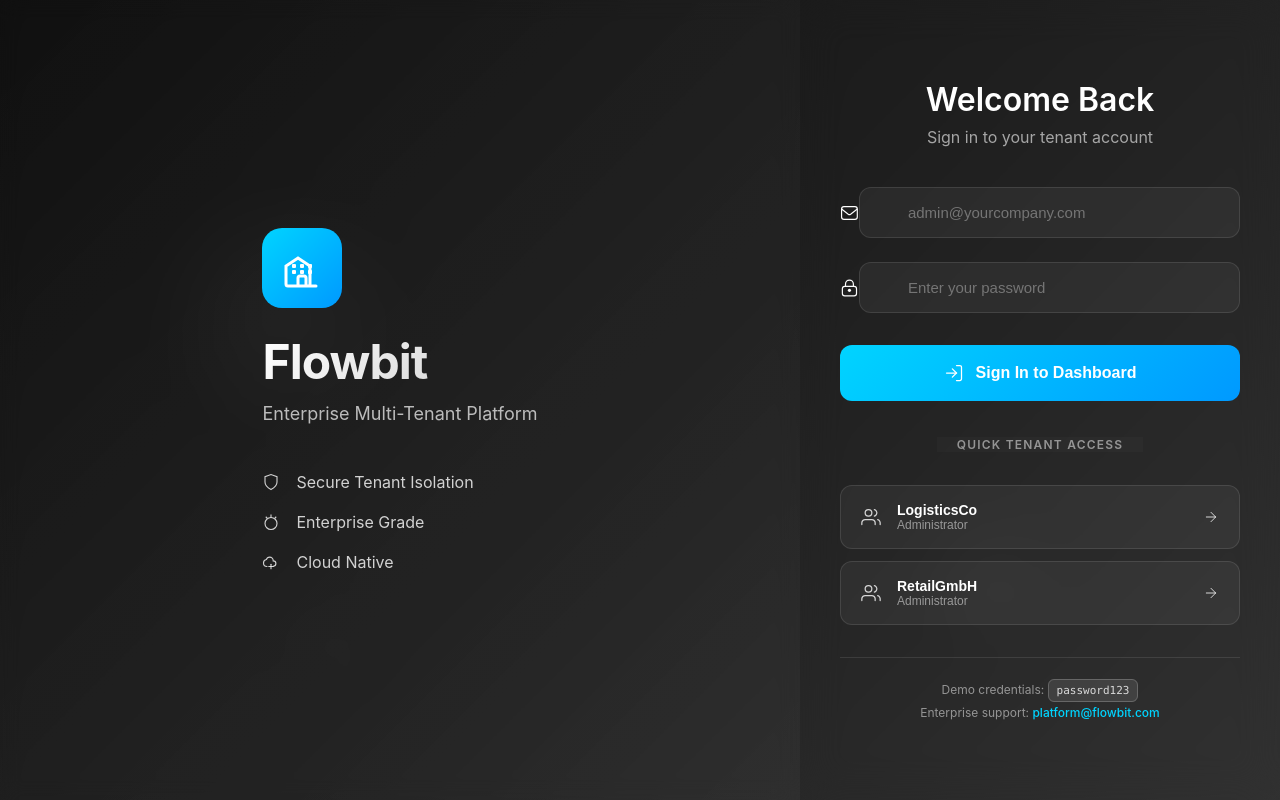
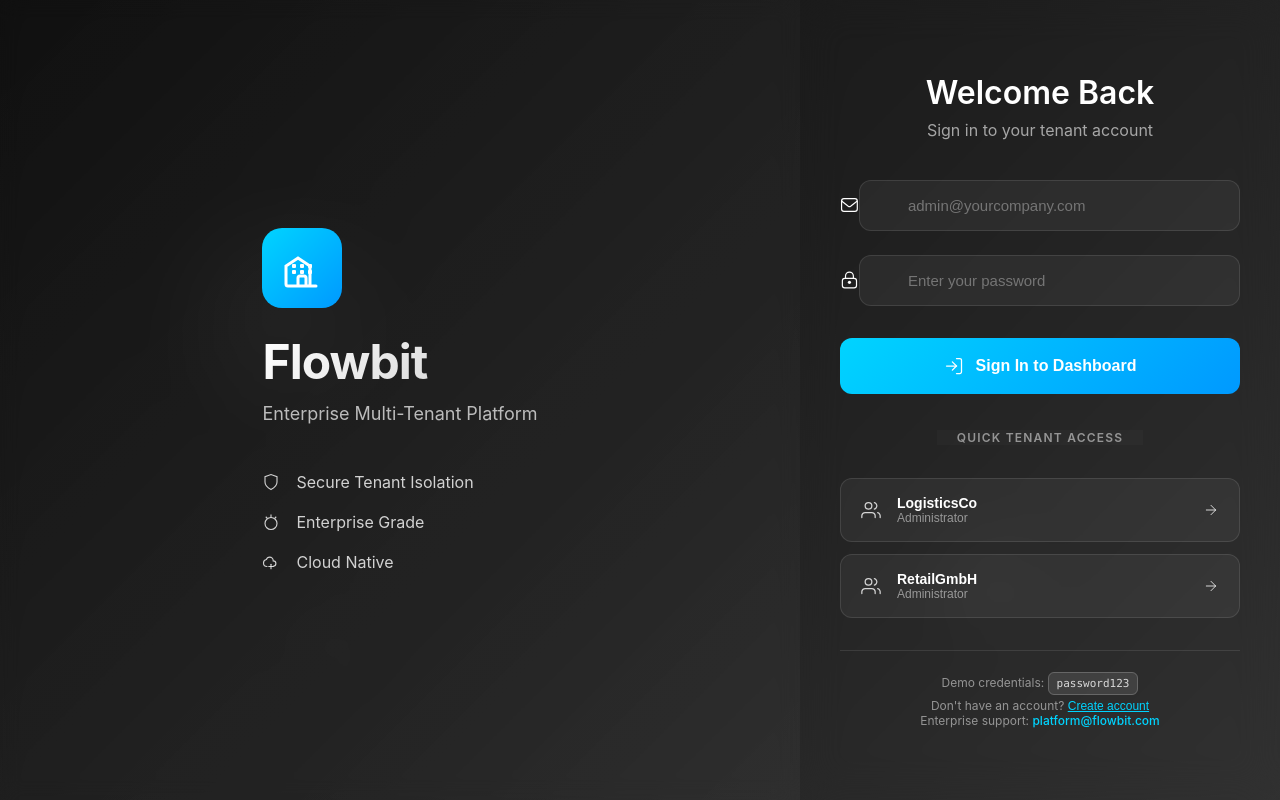
Before and after one commit to BitGladiator/flowbit-platform, a React app in the folder packages/shell/: page /login in a window 1280 px wide. Built offline with nearby package versions, Linux system fonts and the light colour scheme; no server answers.

Commit message:
Added register endpoint to login page

```diff
--- a/packages/shell/src/components/Auth/Login.jsx
+++ b/packages/shell/src/components/Auth/Login.jsx
@@ -7,7 +7,11 @@ export default function Login() {
   const [password, setPassword] = useState("");
   const [error, setError] = useState("");
   const [loading, setLoading] = useState(false);
+  const [isRegister, setIsRegister] = useState(false);
+  const [name, setName] = useState("");
+  const [confirmPassword, setConfirmPassword] = useState("");
   const { login } = useAuth();
+
   const navigate = useNavigate();
 
   const handleSubmit = async (e) => {
@@ -15,14 +19,16 @@ export default function Login() {
     setError("");
     setLoading(true);
 
-    const result = await login(email, password);
-
-    if (result.success) {
-      navigate("/dashboard");
+    if (isRegister) {
+      if (password !== confirmPassword) {
+        setError("Passwords don't match");
+        setLoading(false);
+        return;
+      }
+      const result = await register(name, email, password);
     } else {
-      setError(result.error);
+      const result = await login(email, password);
     }
-
     setLoading(false);
   };
 
@@ -87,7 +93,21 @@ export default function Login() {
                   />
                 </div>
               </div>
-
+              {isRegister && (
+                <div style={styles.inputGroup}>
+                  <div style={styles.inputContainer}>
+                    <UserIcon />
+                    <input
+                      type="text"
+                      value={name}
+                      onChange={(e) => setName(e.target.value)}
+                      style={styles.input}
+                      placeholder="Full Name"
+                      required={isRegister}
+                    />
+                  </div>
+                </div>
+              )}
               <div style={styles.inputGroup}>
                 <div style={styles.inputContainer}>
                   <LockIcon />
@@ -101,7 +121,21 @@ export default function Login() {
                   />
                 </div>
               </div>
-
+              {isRegister && (
+                <div style={styles.inputGroup}>
+                  <div style={styles.inputContainer}>
+                    <LockIcon />
+                    <input
+                      type="password"
+                      value={confirmPassword}
+                      onChange={(e) => setConfirmPassword(e.target.value)}
+                      style={styles.input}
+                      placeholder="Confirm Password"
+                      required={isRegister}
+                    />
+                  </div>
+                </div>
+              )}
               {error && (
                 <div style={styles.error}>
                   <AlertIcon />
@@ -121,12 +155,12 @@ export default function Login() {
                 {loading ? (
                   <>
                     <LoadingSpinner />
-                    Authenticating...
+                    {isRegister ? "Creating Account..." : "Authenticating..."}
                   </>
                 ) : (
                   <>
                     <LoginIcon />
-                    Sign In to Dashboard
+                    {isRegister ? "Create Account" : "Sign In to Dashboard"}
                   </>
                 )}
               </button>
@@ -164,6 +198,18 @@ export default function Login() {
             <div style={styles.footer}>
               <p style={styles.hint}>
                 Demo credentials: <code style={styles.code}>password123</code>
+              </p>
+              <p style={styles.support}>
+                {isRegister
+                  ? "Already have an account? "
+                  : "Don't have an account? "}
+                <button
+                  type="button"
+                  onClick={() => setIsRegister(!isRegister)}
+                  style={styles.linkButton}
+                >
+                  {isRegister ? "Sign in" : "Create account"}
+                </button>
               </p>
               <p style={styles.support}>
                 Enterprise support:{" "}
@@ -426,7 +472,28 @@ const ArrowIcon = () => (
     />
   </svg>
 );
-
+const UserIcon = () => (
+  <svg
+    width="20"
+    height="20"
+    viewBox="0 0 24 24"
+    fill="none"
+    xmlns="http://www.w3.org/2000/svg"
+  >
+    <path
+      d="M20 21V19C20 16.7909 18.2091 15 16 15H8C5.79086 15 4 16.7909 4 19V21"
+      stroke="currentColor"
+      strokeWidth="1.5"
+      strokeLinecap="round"
+    />
+    <path
+      d="M12 11C14.2091 11 16 9.20914 16 7C16 4.79086 14.2091 3 12 3C9.79086 3 8 4.79086 8 7C8 9.20914 9.79086 11 12 11Z"
+      stroke="currentColor"
+      strokeWidth="1.5"
+      strokeLinecap="round"
+    />
+  </svg>
+);
 const ShieldIcon = () => (
   <svg
     width="18"
@@ -594,6 +661,15 @@ const styles = {
     display: "flex",
     flexDirection: "column",
     gap: "20px",
+  },
+  linkButton: {
+    background: "none",
+    border: "none",
+    color: "#00d4ff",
+    textDecoration: "underline",
+    cursor: "pointer",
+    fontSize: "12px",
+    padding: 0,
   },
   feature: {
     display: "flex",
```
